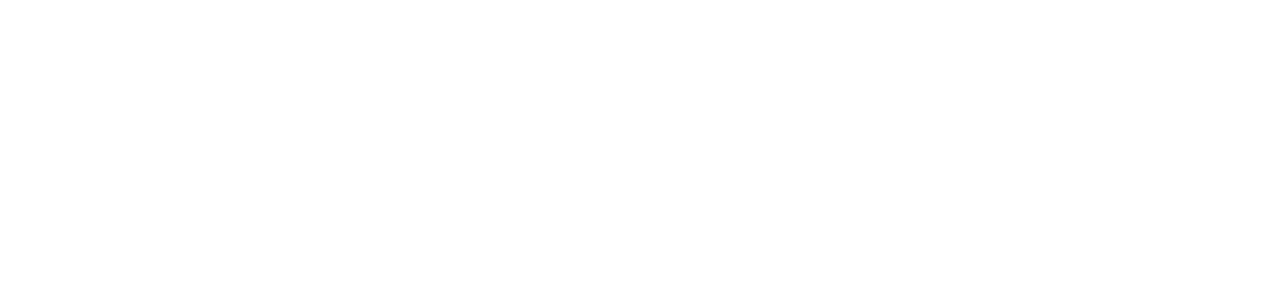
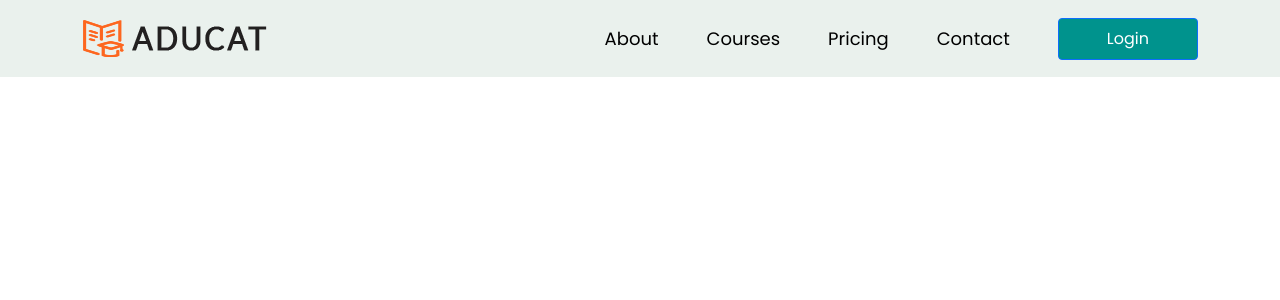
Before and after one commit to the-shahriar/aducat-elearning-platform-react, a React (Create React App) app: page / in a window 1280 px wide. Shown: the top 300 px of the page. Built offline with nearby package versions, Linux system fonts and the light colour scheme.

Commit message:
header added

```diff
--- a/public/index.html
+++ b/public/index.html
@@ -1,20 +1,22 @@
 <!DOCTYPE html>
 <html lang="en">
+
 <head>
   <meta charset="utf-8" />
   <link rel="icon" href="%PUBLIC_URL%/favicon.ico" />
   <meta name="viewport" content="width=device-width, initial-scale=1" />
   <meta name="theme-color" content="#000000" />
-    <meta
-      name="description"
-      content="Web site created using create-react-app"
-    />
+  <meta name="description" content="Web site created using create-react-app" />
   <link rel="apple-touch-icon" href="%PUBLIC_URL%/logo192.png" />
   <!--
       manifest.json provides metadata used when your web app is installed on a
       user's mobile device or desktop. See https://developers.google.com/web/fundamentals/web-app-manifest/
     -->
   <link rel="manifest" href="%PUBLIC_URL%/manifest.json" />
+  <!-- Google Font -->
+  <link rel="preconnect" href="https://fonts.googleapis.com">
+  <link rel="preconnect" href="https://fonts.gstatic.com" crossorigin>
+  <link href="https://fonts.googleapis.com/css2?family=Poppins&display=swap" rel="stylesheet">
   <!--
       Notice the use of %PUBLIC_URL% in the tags above.
       It will be replaced with the URL of the `public` folder during the build.
@@ -24,8 +26,9 @@
       work correctly both with client-side routing and a non-root public URL.
       Learn how to configure a non-root public URL by running `npm run build`.
     -->
-    <title>React App</title>
+  <title>ADUCAT Learning App</title>
 </head>
+
 <body>
   <noscript>You need to enable JavaScript to run this app.</noscript>
   <div id="root"></div>
@@ -40,4 +43,5 @@
       To create a production bundle, use `npm run build` or `yarn build`.
     -->
 </body>
+
 </html>
--- a/src/App.css
+++ b/src/App.css
@@ -1,38 +1,3 @@
-.App {
-  text-align: center;
+.App{
+    font-family: 'Poppins', sans-serif;
 }
-
-.App-logo {
-  height: 40vmin;
-  pointer-events: none;
-}
-
-@media (prefers-reduced-motion: no-preference) {
-  .App-logo {
-    animation: App-logo-spin infinite 20s linear;
-  }
-}
-
-.App-header {
-  background-color: #282c34;
-  min-height: 100vh;
-  display: flex;
-  flex-direction: column;
-  align-items: center;
-  justify-content: center;
-  font-size: calc(10px + 2vmin);
-  color: white;
-}
-
-.App-link {
-  color: #61dafb;
-}
-
-@keyframes App-logo-spin {
-  from {
-    transform: rotate(0deg);
-  }
-  to {
-    transform: rotate(360deg);
-  }
-}
--- a/src/App.js
+++ b/src/App.js
@@ -1,9 +1,9 @@
-import logo from './logo.svg';
-import './App.css';
 import Home from './component/Home/Home';
 import { BrowserRouter as Router, Switch, Route } from 'react-router-dom';
 import Header from './component/Header/Header';
 import NotFound from './component/NotFound/NotFound';
+import 'bootstrap/dist/css/bootstrap.min.css';
+import './App.css';
 
 function App() {
   return (
--- /dev/null
+++ b/src/component/Header/Header.css
@@ -0,0 +1,15 @@
+.navbar-nav a{
+    color: black;
+    font-size: 18px;
+    text-decoration: none;
+}
+.navbar-nav a:hover{
+    color: #FD661F;
+}
+
+.login-btn{
+    background-color: #00938D!important;
+}
+.login-btn:hover{
+    background-color: black!important;
+}
--- a/src/component/Header/Header.js
+++ b/src/component/Header/Header.js
@@ -1,10 +1,32 @@
 import React from 'react';
+import { Container, Nav, Navbar, Button } from 'react-bootstrap';
+import { NavLink } from 'react-router-dom';
+import logo from '../../images/logo/logo.png';
+import './Header.css';
+
+const backGround = {
+    'backgroundColor': '#EAF1ED'
+}
 
 const Header = () => {
     return (
-        <div>
-
-        </div>
+        <Navbar collapseOnSelect expand="lg" style={backGround} fixed="top" className="py-3">
+            <Container>
+                <NavLink to="/home">
+                    <img src={logo} alt="logo" />
+                </NavLink>
+                <Navbar.Toggle aria-controls="responsive-navbar-nav" />
+                <Navbar.Collapse id="responsive-navbar-nav" className="justify-content-end">
+                    <Nav>
+                        <NavLink className="me-5" to="/about">About</NavLink>
+                        <NavLink className="me-5 fs-" to="/courses">Courses</NavLink>
+                        <NavLink className="me-5" to="/pricing">Pricing</NavLink>
+                        <NavLink className="me-5" to="/contact">Contact</NavLink>
+                    </Nav>
+                    <Button className="login-btn px-5 py-2">Login</Button>
+                </Navbar.Collapse>
+            </Container>
+        </Navbar>
     );
 };
 
```
Also changed, not shown: src/images/logo/logo.png (added). Lines whose indentation alone changed are shown as unchanged.
